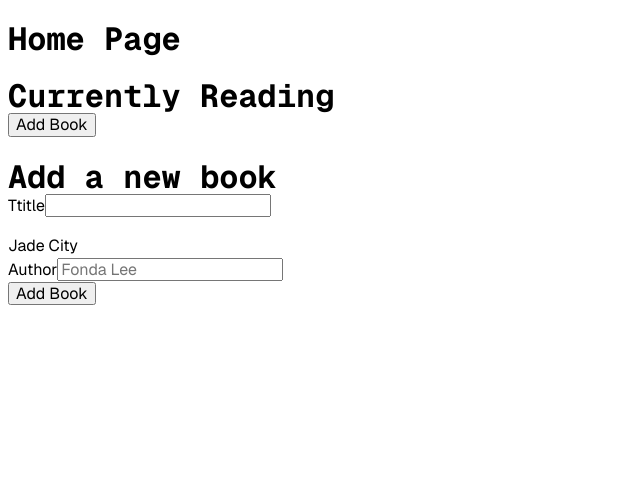
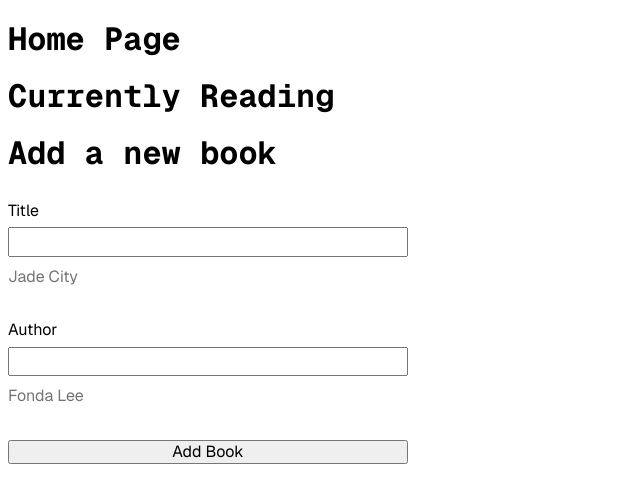
Before and after one commit to kalefed/onmyshelf, a Next.js app in the folder client/: page / in a window 1280 px wide. Shown: the top 502 px of the page, without its empty margins (0-640 px from the left). Built offline with nearby package versions, Linux system fonts and the light colour scheme.

Commit message:
Add basic styling for an add book form

```diff
--- a/client/components/AddBookForm/AddBookForm.js
+++ b/client/components/AddBookForm/AddBookForm.js
@@ -2,21 +2,31 @@ import styles from "./AddBookForm.module.css";
 
 export default function AddBookForm() {
   return (
-    <form className={styles.form}>
+    <form className={styles["book-form"]}>
       <h1>Add a new book</h1>
-      <div className="flex flex-col">
-        <label htmlFor="title">Ttitle</label>
-        <input type="text" id="title" name="title" />
-        <p>Jade City</p>
+      <div className={styles["book-form__group"]}>
+        <label className={styles["book-form__label"]} htmlFor="title">
+          Title
+        </label>
+        <input
+          className={styles["book-form__input"]}
+          type="text"
+          id="title"
+          name="title"
+        />
+        <p className={styles["book-form__placeholder"]}>Jade City</p>
       </div>
-      <div>
-        <label htmlFor="author">Author</label>
+      <div className={styles["book-form__group"]}>
+        <label className={styles["book-form__label"]} htmlFor="author">
+          Author
+        </label>
         <input
+          className={styles["book-form__input"]}
           type="text"
           id="author"
           name="author"
-          placeholder="Fonda Lee"
         ></input>
+        <p className={styles["book-form__placeholder"]}>Fonda Lee</p>
       </div>
       <button>Add Book</button>
     </form>
--- a/client/components/AddBookForm/AddBookForm.module.css
+++ b/client/components/AddBookForm/AddBookForm.module.css
@@ -0,0 +1,27 @@
+.book-form {
+    display: flex;
+    flex-direction: column;
+    gap: 2rem;
+    width: 400px;
+}
+
+
+.book-form__placeholder {
+    color: #747474;
+    margin: 0;
+}
+
+.book-form__group {
+    display: flex;
+    flex-direction: column;
+    gap: 0.5rem;
+}
+
+.book-form__input {
+    padding: 0.25rem;
+    font-size: 1rem;
+}
+
+.book-form__label {
+    font: bold;
+}
--- a/client/components/CurrentlyReading.js
+++ b/client/components/CurrentlyReading.js
@@ -4,7 +4,6 @@ export default function CurrentlyReading() {
   return (
     <>
       <h1>Currently Reading</h1>
-      <button>Add Book</button>
       <AddBookForm />
     </>
   );
```
